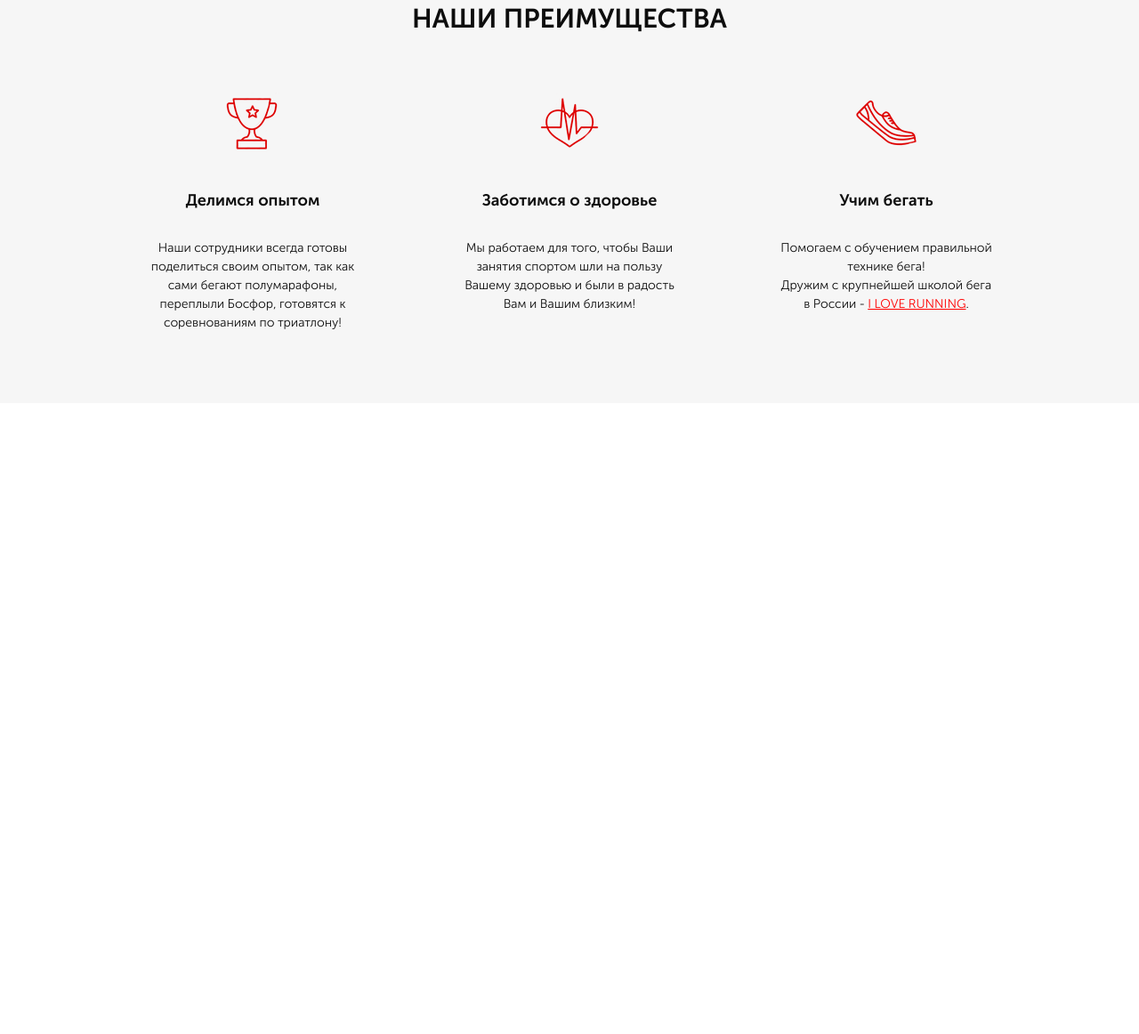
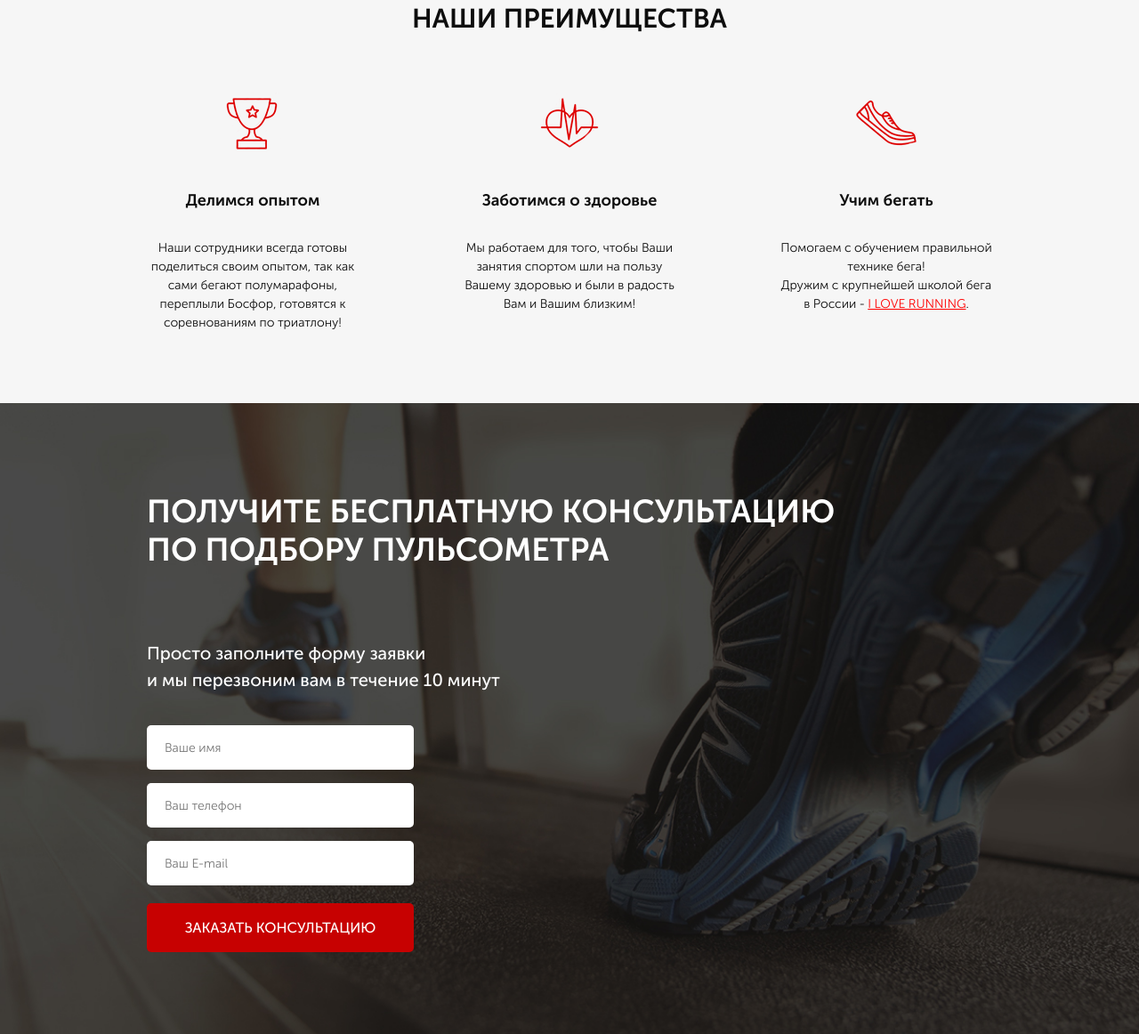
Before and after one commit to anativ89/pulse, a website: page src/index.html in a window 1280 px wide. Shown: the part 739-1901 px from the top of the page at 89% size. Before the commit the page ends 1192 px from the top, so only its background shows below. Drawn offline with Linux system fonts and the light colour scheme.

Commit message:
Add consultation screen

```diff
--- a/src/index.html
+++ b/src/index.html
@@ -78,5 +78,25 @@
             </div>
         </div>
     </div>
+
+    <div class="consultation">
+        <div class="container">
+            <h2 class="title title_left">
+                Получите бесплатную консультацию<br>
+                по подбору пульсометра
+            </h2>
+            <div class="consultation__descr">
+                Просто заполните форму заявки<br>
+                и мы перезвоним вам в течение 10 минут
+            </div>
+            <form class="feed-form" action="#">
+                <input name="name" required placeholder="Ваше имя" type="text">
+                <input name="phone" required placeholder="Ваш телефон" type="number">
+                <input name="email" required placeholder="Ваш E-mail" type="email">
+
+                <button class="button button_submit">Заказать консультацию</button>
+            </form>
+        </div>
+    </div>
 </body>
 </html>
--- a/src/sass/blocks/_buttons.scss
+++ b/src/sass/blocks/_buttons.scss
@@ -15,4 +15,9 @@
         height: 50px;
         font-size: 16px;
     }
+    &_submit {
+        width: 100%;
+        height: 55px;
+        font-size: 16px;
+    }
 }
--- /dev/null
+++ b/src/sass/blocks/_consultation.scss
@@ -0,0 +1,11 @@
+.consultation {
+    min-height: 680px;
+    padding: 100px 0 92px 0;
+    background: url("../img/consultation.jpg") center center / cover no-repeat;
+    &__descr {
+        margin-top: 80px;
+        font-size: 20px;
+        font-weight: 500;
+        color: #fff;
+    }
+}
--- /dev/null
+++ b/src/sass/blocks/_forms.scss
@@ -0,0 +1,20 @@
+.feed-form {
+    margin-top: 36px;
+    display: flex;
+    flex-direction: column;
+    width: 300px;
+    input {
+        margin-bottom: 15px;
+        padding: 0 20px;
+        height: 50px;
+        border-radius: 5px;
+        background-color: #fff;
+        border: none;
+        font-size: 14px;
+        font-weight: 300;
+        color: #4b4b4b;
+        &:nth-child(3) {
+            margin-bottom: 20px;
+        }
+    }
+}
--- a/src/sass/blocks/_titles.scss
+++ b/src/sass/blocks/_titles.scss
@@ -4,4 +4,9 @@
     text-align: center;
     text-transform: uppercase;
     color: #0d0d0d;
+    &_left {
+        font-size: 36px;
+        text-align: left;
+        color: #fff;
+    }
 }
--- a/src/sass/style.scss
+++ b/src/sass/style.scss
@@ -14,3 +14,5 @@
 @import "blocks/buttons";
 @import "blocks/advantages";
 @import "blocks/titles";
+@import "blocks/consultation";
+@import "blocks/forms";
```
Also changed, not shown: src/css/style.min.css, src/img/consultation.jpg (added).
